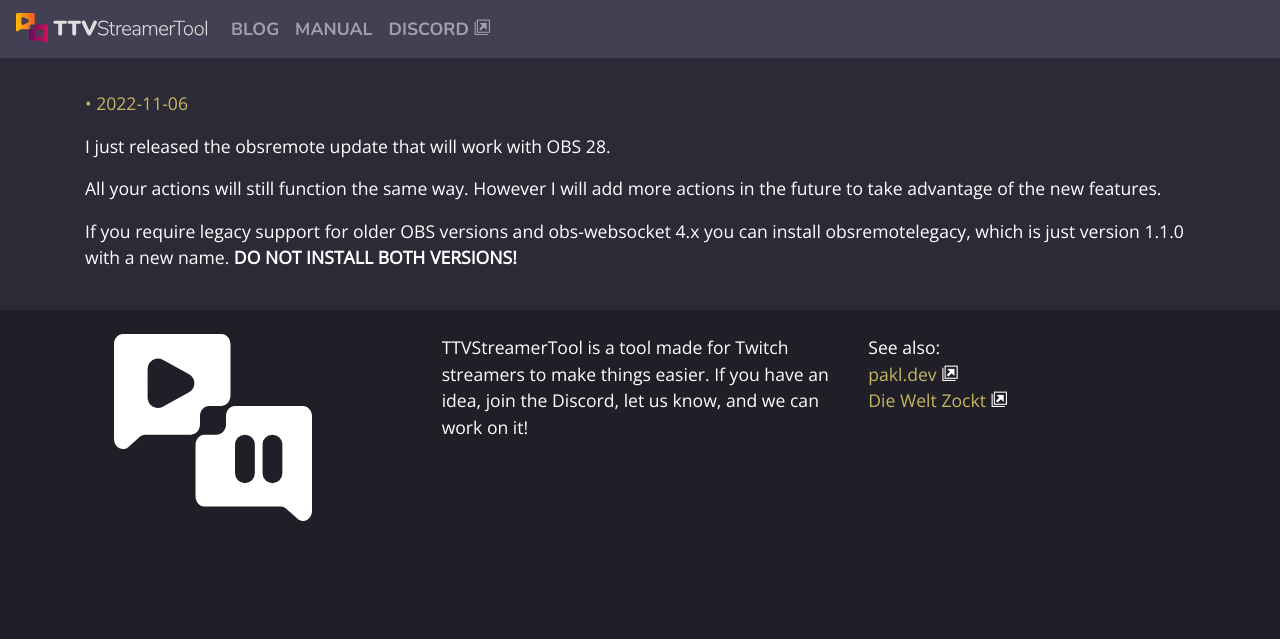
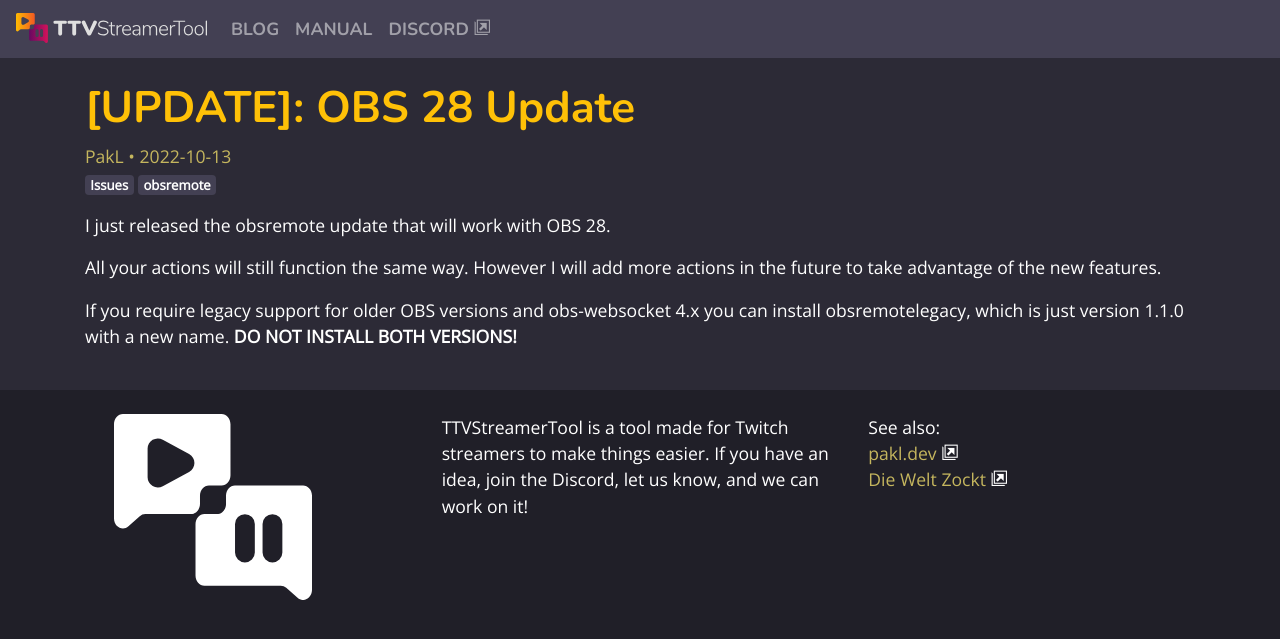
Before and after one commit to PakL/TTVStreamerTool, a Jekyll site: the page built from _posts/2022-10-13-UPDATE-OBS-28-Update.md, in a window 1280 px wide. Shown: the top 639 px of the page. Built offline with Jekyll 4.4.1, drawn with Linux system fonts in a browser that asks for light colours; some web fonts are replaced; our own code applies the rules of GitHub Pages for plain Markdown files.

Commit message:
Maybe like this?

```diff
--- a/_posts/2022-10-13-UPDATE-OBS-28-Update.md
+++ b/_posts/2022-10-13-UPDATE-OBS-28-Update.md
@@ -1,6 +1,6 @@
 ---
 layout: post
-title:  UPDATE: OBS 28 Update
+title:  "[UPDATE]: OBS 28 Update"
 date:   2022-10-13 20:00:00 +0200
 author: PakL
 categories: ['Issues','obsremote']
```
